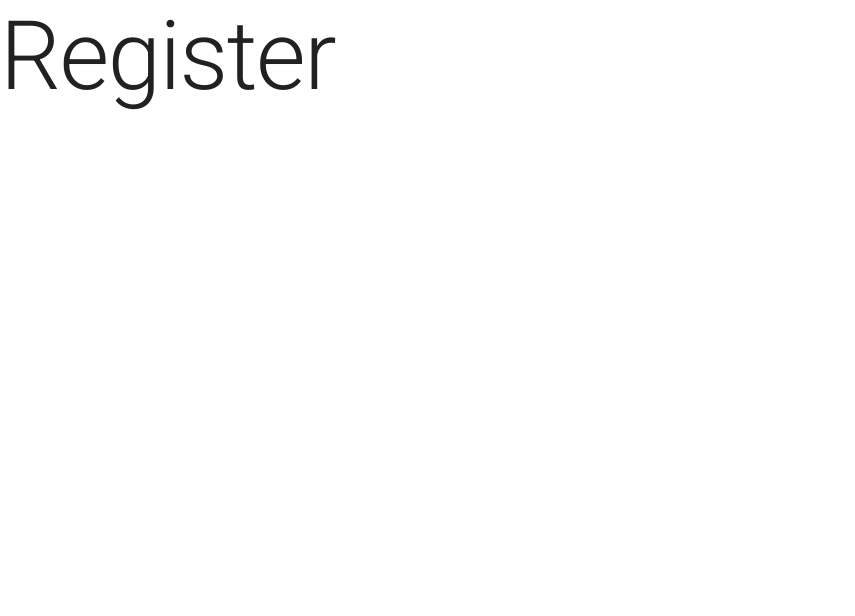
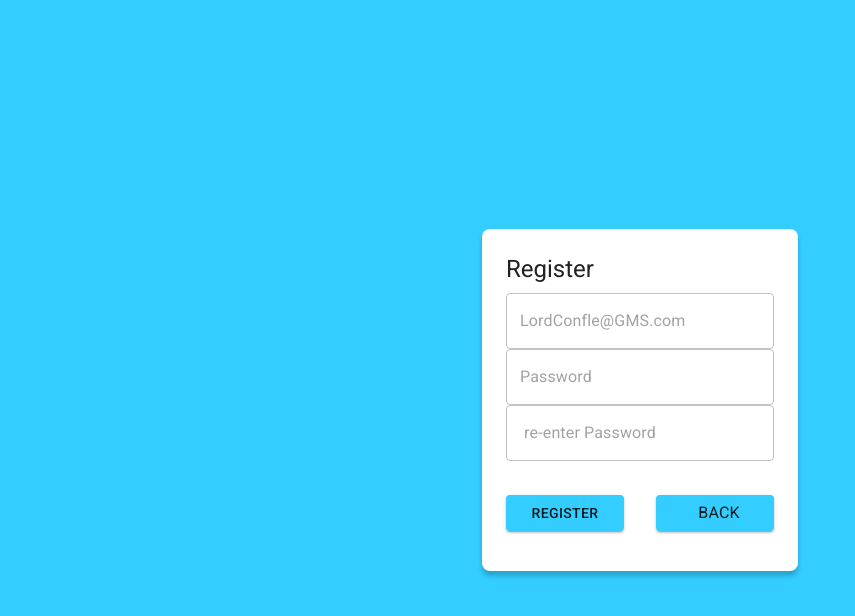
Before and after one commit to FrancisHenriquez/Journal-App, a React (Vite) app: page /register in a window 1280 px wide. Shown: the top 616 px of the page, without its empty margins (0-855 px from the left). Built offline with nearby package versions, Linux system fonts and the light colour scheme.

Commit message:
register page

```diff
--- /dev/null
+++ b/src/auth/layout/AuthLayout.jsx
@@ -0,0 +1,24 @@
+import { Grid, Typography } from "@mui/material"
+
+export const AuthLayout = ({ children, title = ''}) => {
+  return (
+    <Grid container
+      spacing={0}
+      direction = 'colum'
+      alignItems= 'center'
+      justifyContent = ' center '
+      sx={{ minHeight: '100vh', backgroundColor: 'primary.main', padding: 1 } }
+      >
+    <Grid item
+        className="box-shadow"
+        xs={ 3 }
+        sx = {{ backgroundColor: 'white', padding: 3, borderRadius: 2}}>
+
+          <Typography variant="h5" sx = {{ mb: 1 }}>{ title }</Typography>
+
+          {/* children */}
+          { children }
+          </Grid>
+    </Grid>
+  )
+}
--- a/src/auth/pages/LoginPage.jsx
+++ b/src/auth/pages/LoginPage.jsx
@@ -2,24 +2,13 @@
 import { Google } from "@mui/icons-material"
 import { Typography, Grid, TextField, Button, Link } from "@mui/material"
 import { Link as RouterLink} from "react-router-dom"
+import { AuthLayout } from "../layout/AuthLayout"
 export const LoginPage = () => {
   return (
    <>
-   <Grid container
-      spacing={0}
-      direction = 'colum'
-      alignItems= 'center'
-      justifyContent = ' center '
-      sx={{ minHeight: '100vh', backgroundColor: 'primary.main', padding: 1 } }
-      >
-    <Grid item
-        className="box-shadow"
-        xs={ 3 }
-        sx = {{ backgroundColor: 'white', padding: 3, borderRadius: 2}}>
-          <Typography variant="h5" sx = {{ mb: 1}}>Login</Typography>
-
-          {/* form for all the page */}
-          <form>
+      <AuthLayout title="Login">
+ {/* form for all the page */}
+ <form>
             <Grid container>
               {/* email textbox */}
                 <Grid item sm={ 12 } >
@@ -60,11 +49,7 @@ export const LoginPage = () => {
                 </Grid>
             </Grid>
           </form>
-
-    </Grid>
-
-   </Grid>
-
+      </AuthLayout>
    </>
   )
 }
--- a/src/auth/pages/RegisterPage.jsx
+++ b/src/auth/pages/RegisterPage.jsx
@@ -1,9 +1,52 @@
-import { Typography } from "@mui/material"
-
+import { Button, Grid, TextField, Typography } from "@mui/material"
+import { AuthLayout } from "../layout/AuthLayout"
 export const RegisterPage = () => {
   return (
     <>
-    <Typography variant="h1"> Register </Typography>
+    <AuthLayout title="Register">
+     {/* form for all the page */}
+        <form>
+            <Grid container>
+              {/* email textbox */}
+                <Grid item sm={ 12 } >
+                  <TextField
+                    type = " Email"
+                    placeholder="LordConfle@GMS.com"
+                    fullWidth
+                  />
+                </Grid>
+                {/* password textbox */}
+                <Grid item sm={ 12 }>
+                  <TextField
+                    type = " password"
+                    placeholder="Password"
+                    fullWidth
+                  />
+                </Grid>
+                <Grid item sm={ 12 }>
+                  <TextField
+                    type = " password"
+                    placeholder=" re-enter Password"
+                    fullWidth
+                  />
+                </Grid>
+                <Grid container spacing={ 4 } sx = {{ mb: 2, mt: 0.2 }} >
+                  {/* Login Button */}
+                  <Grid item xs={ 12 } sm={ 6 }>
+                    <Button variant="contained" fullWidth>
+                      Register
+                    </Button>
+                  </Grid>
+                  {/* Back button */}
+                  <Grid item xs={ 12 } sm={ 6 }>
+                    <Button variant="contained" fullWidth>
+                        <Typography sx = {{ ml: 1}}> Back </Typography>
+                    </Button>
+                  </Grid>
+                </Grid>
+            </Grid>
+          </form>
+    </AuthLayout>
     </>
   )
-}
+  }
--- a/src/theme/purpleTheme.js
+++ b/src/theme/purpleTheme.js
@@ -4,10 +4,10 @@ import { red } from "@mui/material/colors";
 export const purpleTheme = createTheme({
     palette:{
         primary:{
-            main: '#262254'
+            main: '#33CDFF'
         },
         secondary:{
-            main: '#543884'
+            main: '#00FFCF'
         },
         error: {
             main: red.A400
```
